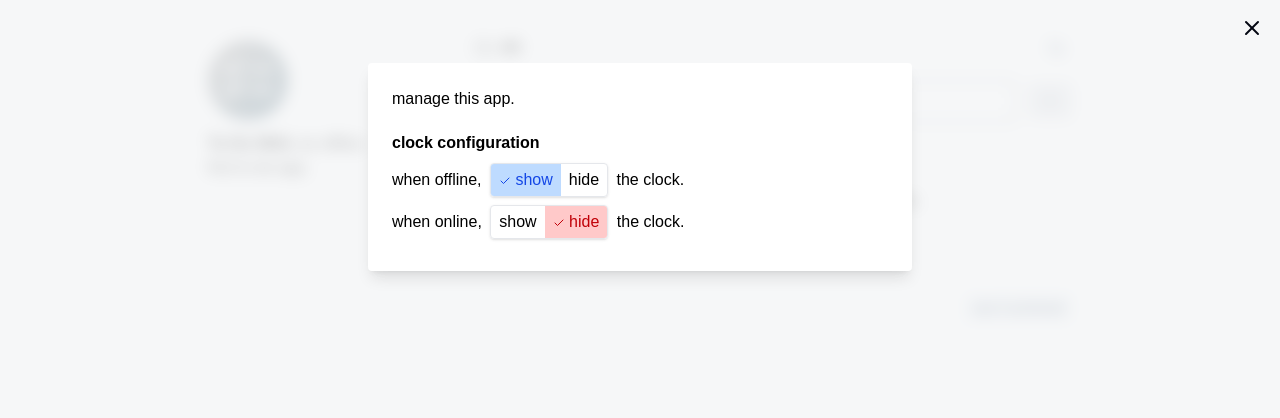
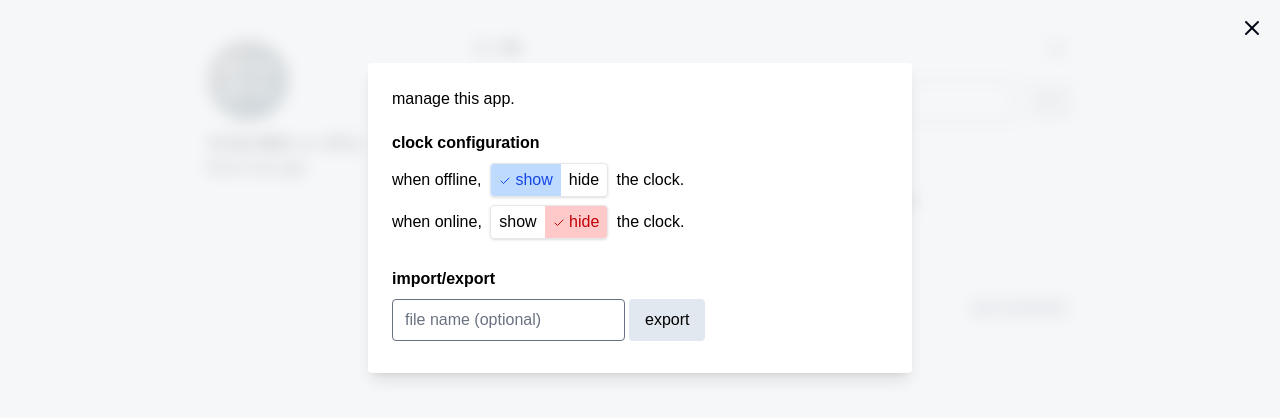
Before and after one commit to yuptogun/todo-wild, a Vue app: page / in a window 1280 px wide. Both pictures are taken after a click on the button 400 px from the left and 148 px from the top of the page. Shown: the top 418 px of the page. Built offline with nearby package versions, Linux system fonts and the light colour scheme; a web font is replaced by a local one.

Commit message:
export done

```diff
--- a/src/components/app/Config.vue
+++ b/src/components/app/Config.vue
@@ -1,15 +1,34 @@
 <script setup lang="ts">
 import { inject, ref, Teleport, Transition, watch } from 'vue';
-import { Check, Settings } from 'lucide-vue-next';
+import { Check, FileDown, Settings } from 'lucide-vue-next';
 import LocalStorage from '../../repositories/localStorage';
+import TodoRepo from '../../repositories/todoRepo';
 import Modal from '../Modal.vue';
 import Clock from './Clock.vue';
 
 const configStorage = inject<LocalStorage>('local-storage', new LocalStorage);
+const repo = inject<TodoRepo>('repo', new TodoRepo);
 
 const isManagingApp = ref(false);
 const showClockOffline = ref((configStorage.getItem('show_clock.offline') || true) == true);
 const showClockOnline = ref((configStorage.getItem('show_clock.online') || false) == true);
+const exportFileName = ref('');
+
+const exportDB = () => {
+  repo.exportDB().then((d) => {
+    const filename = `${exportFileName.value ?? 'todo_wild_data'}.v${d.version}.${(new Date).getTime()}.json`;
+    const blob = new Blob([JSON.stringify(d)], {
+      type: 'application/json'
+    });
+    const url = URL.createObjectURL(blob);
+    const link = document.createElement('a');
+    link.href = url;
+    link.download = filename;
+    document.body.appendChild(link);
+    link.click();
+    document.body.removeChild(link);
+  });
+};
 
 watch(showClockOffline, (value) => {
   configStorage.setItem('show_clock.offline', value);
@@ -55,17 +74,17 @@ watch(showClockOnline, (value) => {
               <div class="flex flex-col gap-y-2">
                 <div>
                   when offline,
-                  <div class="mx-1 inline-flex items-center border border-separate rounded shadow overflow-hidden">
+                  <div class="mx-1 inline-flex items-center border border-separate rounded shadow overflow-hidden dark:border-gray-700">
                     <label>
                       <input class="hidden peer" type="radio" v-model="showClockOffline" :value="true">
-                      <span class="px-2 py-1 inline-block peer-checked:text-blue-700 peer-checked:bg-blue-200">
+                      <span class="px-2 py-1 inline-block peer-checked:text-blue-700 peer-checked:bg-blue-200 dark:peer-checked:text-blue-200 dark:peer-checked:bg-blue-900">
                         <Check v-if="showClockOffline" :size="12" class="inline-block"></Check>
                         show
                       </span>
                     </label>
                     <label>
                       <input class="hidden peer" type="radio" v-model="showClockOffline" :value="false">
-                      <span class="px-2 py-1 inline-block peer-checked:text-red-700 peer-checked:bg-red-200">
+                      <span class="px-2 py-1 inline-block peer-checked:text-red-700 peer-checked:bg-red-200 dark:peer-checked:text-red-200 dark:peer-checked:bg-red-900">
                         <Check v-if="!showClockOffline" :size="12" class="inline-block"></Check>
                         hide
                       </span>
@@ -75,17 +94,17 @@ watch(showClockOnline, (value) => {
                 </div>
                 <div>
                   when online,
-                  <div class="mx-1 inline-flex items-center border border-separate rounded shadow overflow-hidden">
+                  <div class="mx-1 inline-flex items-center border border-separate rounded shadow overflow-hidden dark:border-gray-700">
                     <label>
                       <input class="hidden peer" type="radio" v-model="showClockOnline" :value="true">
-                      <span class="px-2 py-1 inline-block peer-checked:text-blue-700 peer-checked:bg-blue-200">
+                      <span class="px-2 py-1 inline-block peer-checked:text-blue-700 peer-checked:bg-blue-200 dark:peer-checked:text-blue-200 dark:peer-checked:bg-blue-900">
                         <Check v-if="showClockOnline" :size="12" class="inline-block"></Check>
                         show
                       </span>
                     </label>
                     <label>
                       <input class="hidden peer" type="radio" v-model="showClockOnline" :value="false">
-                      <span class="px-2 py-1 inline-block peer-checked:text-red-700 peer-checked:bg-red-200">
+                      <span class="px-2 py-1 inline-block peer-checked:text-red-700 peer-checked:bg-red-200 dark:peer-checked:text-red-200 dark:peer-checked:bg-red-900">
                         <Check v-if="!showClockOnline" :size="12" class="inline-block"></Check>
                         hide
                       </span>
@@ -95,6 +114,22 @@ watch(showClockOnline, (value) => {
                 </div>
               </div>
             </div>
+            <div class="py-2">
+              <h3 class="font-bold mb-2">import/export</h3>
+              <div class="flex flex-col gap-2">
+                <div class="flex flex-row gap-1">
+                  <div class="shrink">
+                    <input type="text" v-model="exportFileName" placeholder="file name (optional)" class="rounded border-gray-500 bg-transparent w-full">
+                  </div>
+                  <button type="button" @click="exportDB"
+                    class="px-4 py-2 rounded bg-slate-200 hover:bg-slate-300 dark:bg-slate-800 dark:hover:bg-slate-700 shrink-0">
+                    <!-- <FileDown :size="16"></FileDown> -->
+                    export
+                  </button>
+                </div>
+                <!-- <div>import</div> -->
+              </div>
+            </div>
           </div>
         </Modal>
       </Transition>
--- a/src/repositories/todoRepo.ts
+++ b/src/repositories/todoRepo.ts
@@ -85,4 +85,13 @@ export default class TodoRepo {
       });
     }
   }
+
+  async exportDB() {
+    const db = await this.getDB();
+    return {
+      version: db.version,
+      storeTodos: await db.getAll(storeTodos),
+      storeLists: await db.getAll(storeLists)
+    };
+  }
 }
```
